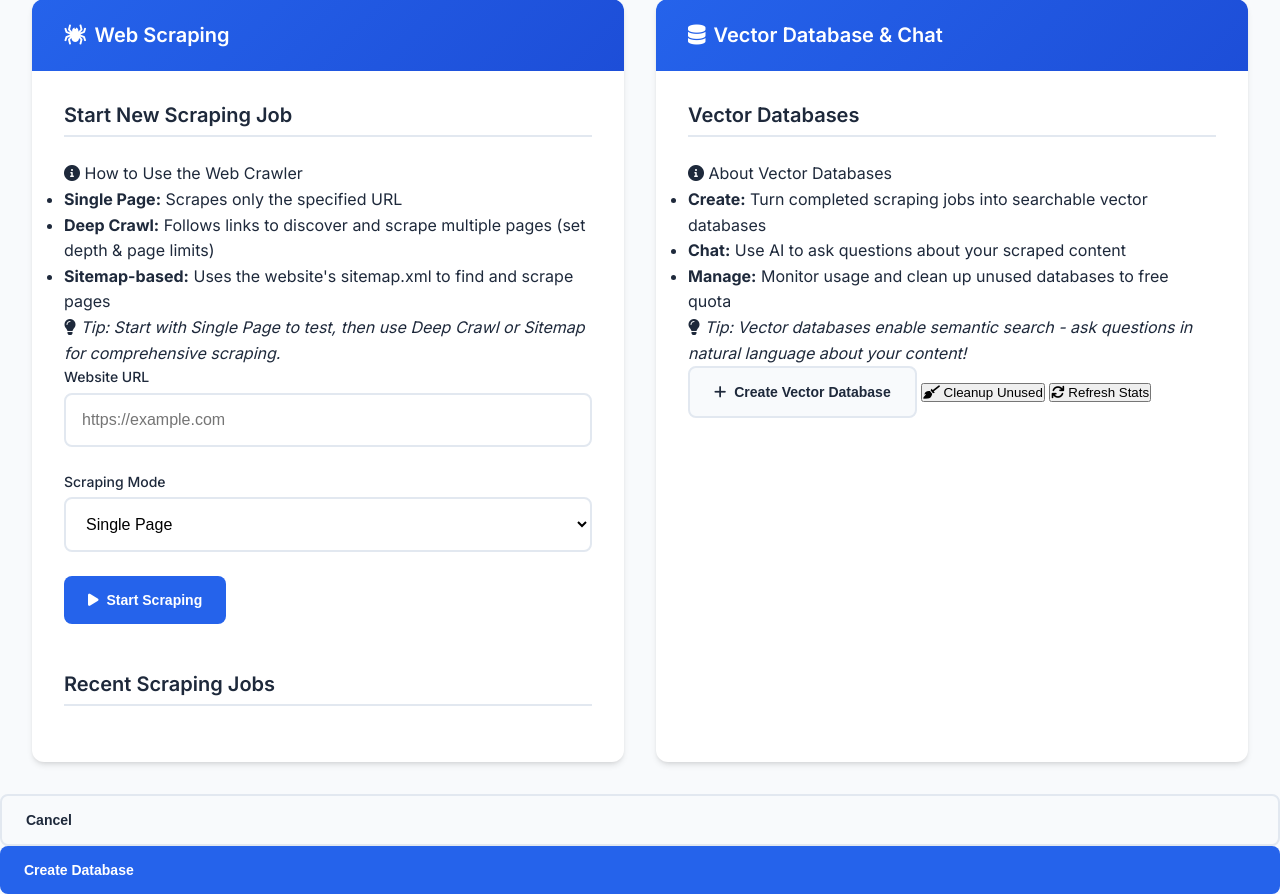
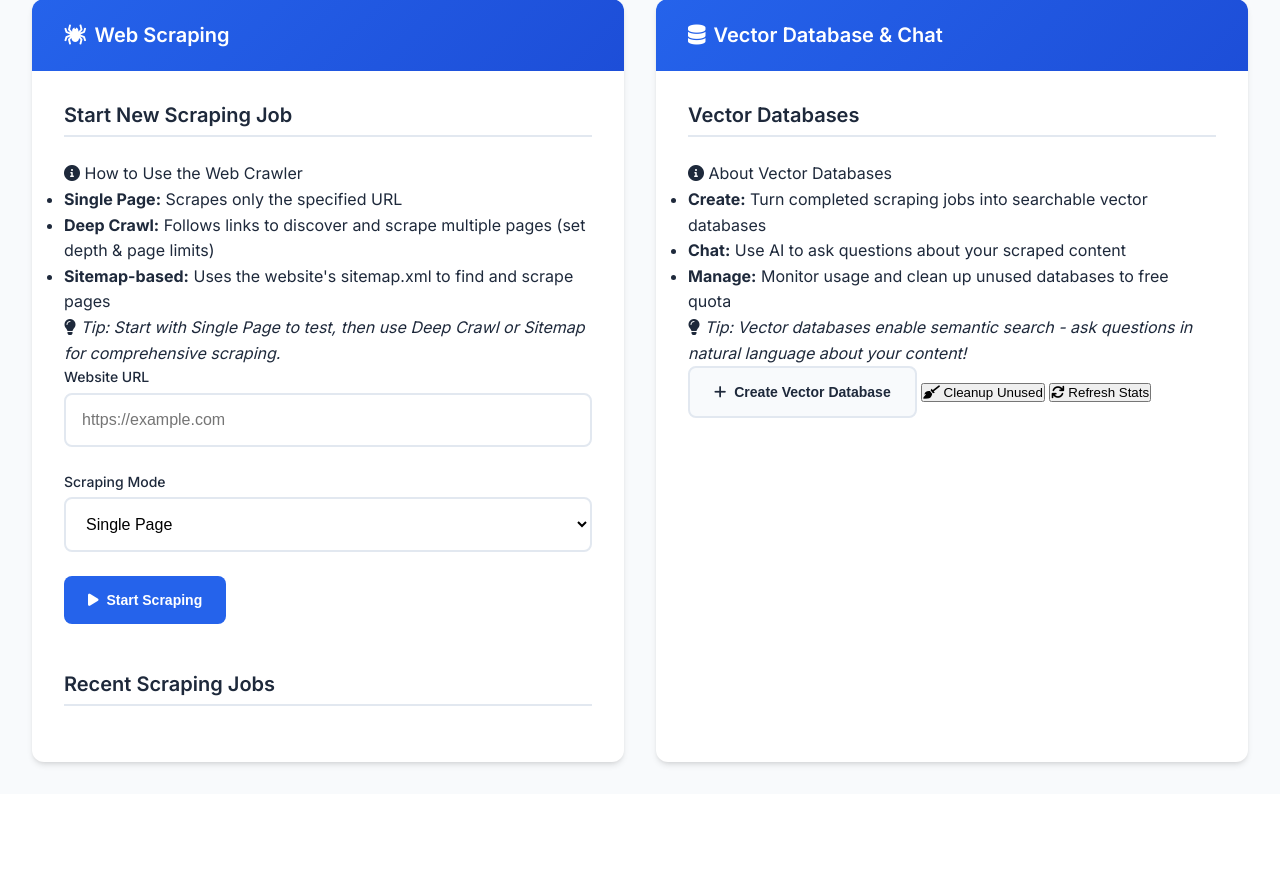
Before and after one commit to ddgoad/USYD-Web-Crawler-and-RAG, a Flask app: template templates/dashboard.html in a window 1280 px wide. Shown: the part 136-1030 px from the top of the page. After the commit the page ends 903 px from the top, so only its background shows below. Run offline with Flask 3, Linux system fonts and the light colour scheme; the template is opened without the code that fills it, so the values that code supplies are empty; parts of the project's set-up code (start-up, migrations or seed data) failed here and were passed over; some libraries are stand-ins or nearby versions.

Commit message:
Fix UI: Remove duplicate non-functional buttons from dashboard
- Removed duplicate Cancel and Create Database buttons from main screen
- These buttons were outside modal context and non-functional
- Proper modal buttons remain intact and functional

```diff
--- a/templates/dashboard.html
+++ b/templates/dashboard.html
@@ -358,17 +358,6 @@
                 </div>
             </div>
         </div>
-                            <button type="button" class="secondary-btn" onclick="closeModal('create-db-modal')">
-                                Cancel
-                            </button>
-                            <button type="submit" class="primary-btn">
-                                Create Database
-                            </button>
-                        </div>
-                    </form>
-                </div>
-            </div>
-        </div>
     </div>
 
     <script src="{{ url_for('static', filename='js/dashboard.js') }}"></script>
```
